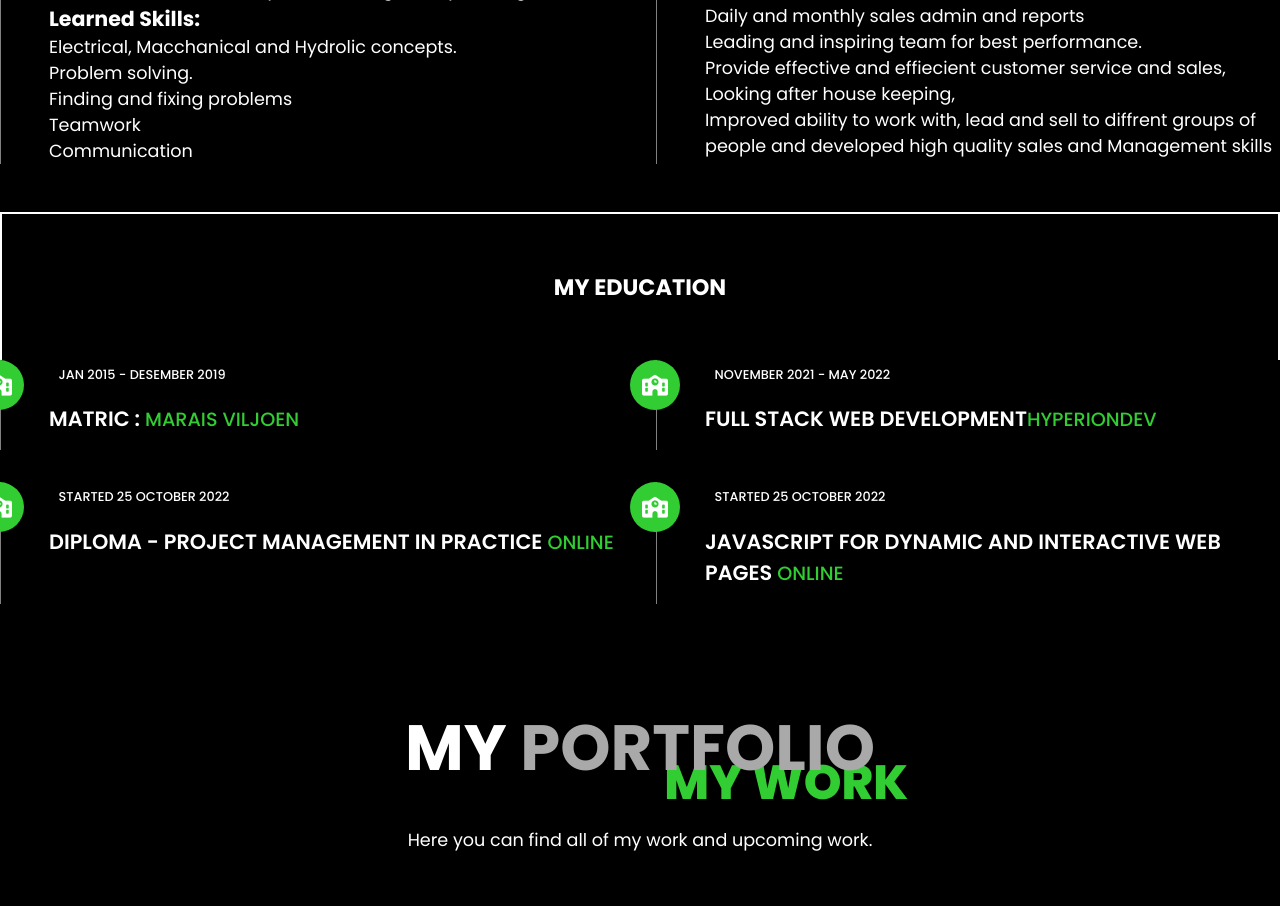
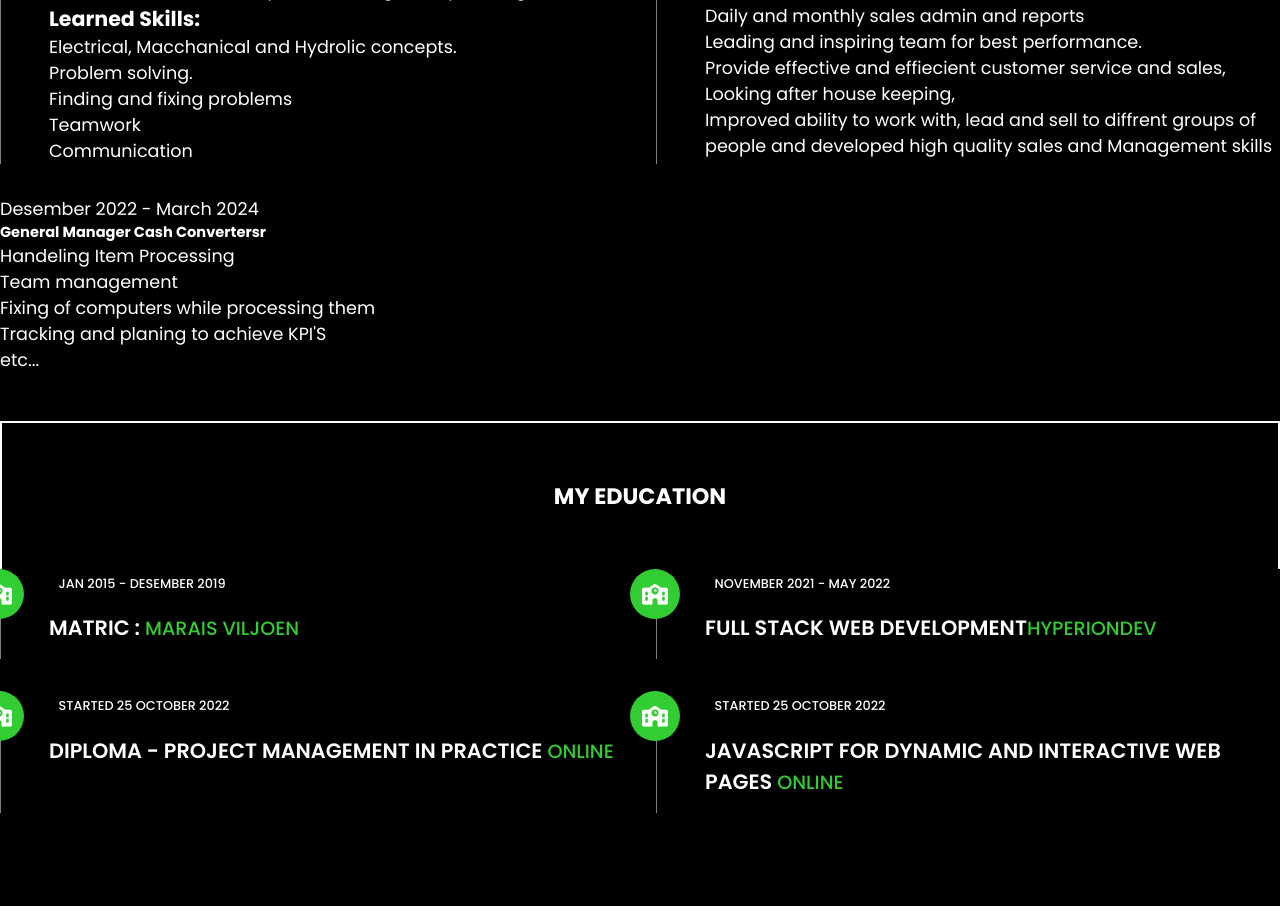
Before and after one commit to BeserkLegion/Portfolio-v2-, a plain HTML site: page index.html in a window 1280 px wide. Shown: the part 3741-4647 px from the top of the page. Drawn offline with Linux system fonts and the light colour scheme.

Commit message:
Update index.html: Include GM
Included work ecperience at cc

```diff
--- a/index.html
+++ b/index.html
@@ -324,6 +324,28 @@
                             </ul>
                         </p>
                     </div>
+                    <div>
+                        <p class="tl-duration">Desember 2022 - March 2024</p>
+                        <h5>General Manager <span>Cash Convertersr</span></h5>
+                        <p>
+                         <ul>
+                             <li>
+                                 Handeling Item Processing
+                             </li>
+                             <li>
+                                 Team management
+                             </li>
+                             <li>
+                                 Fixing of computers while processing them
+                             </li>
+                             <li>
+                                 Tracking and planing to achieve KPI'S
+                             </li>
+                             <li>
+                                 etc...
+                             </li>
+                         </ul>
+                    </div>
                 </div>
 
                 <h4 class="stat-title">My Education </h4>
```
